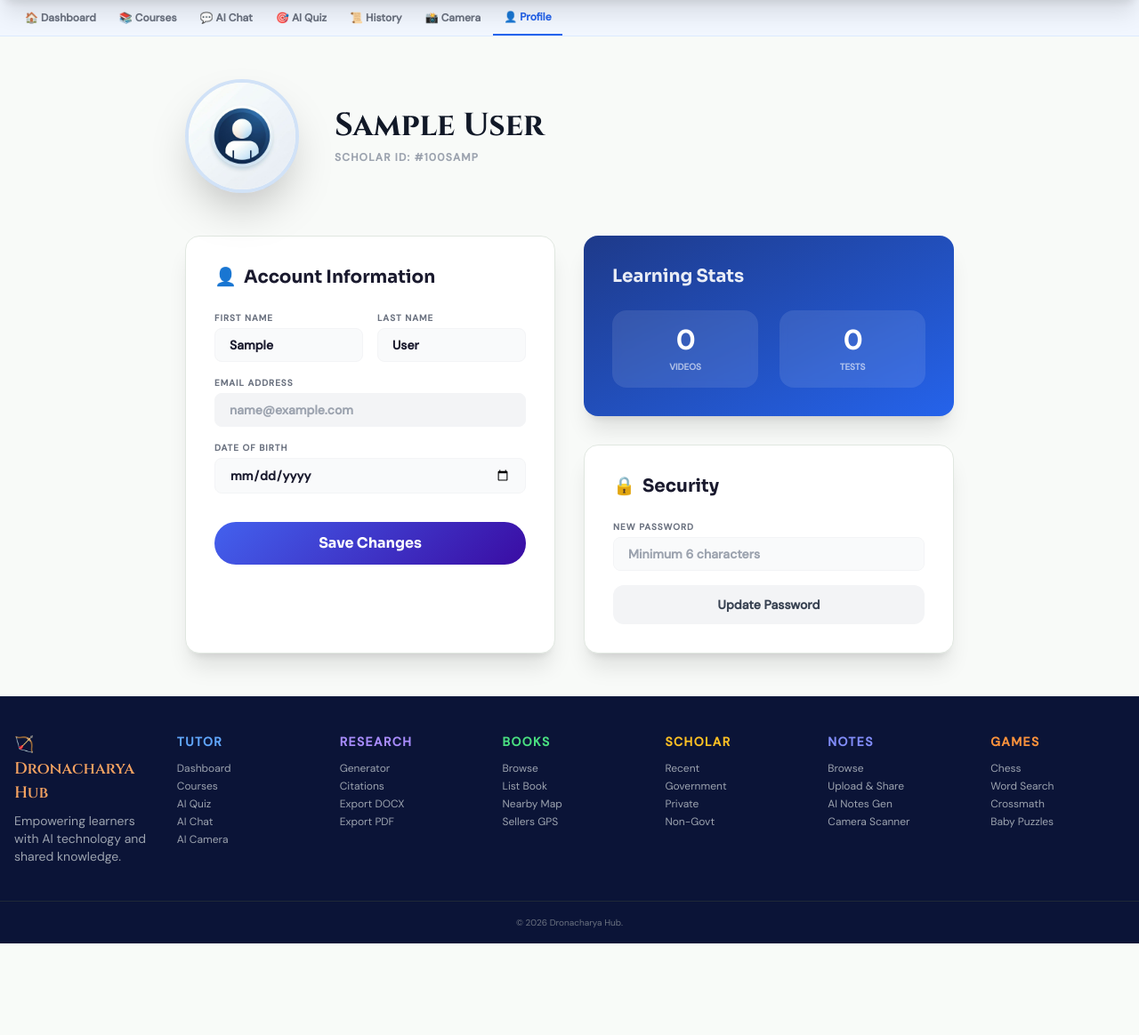
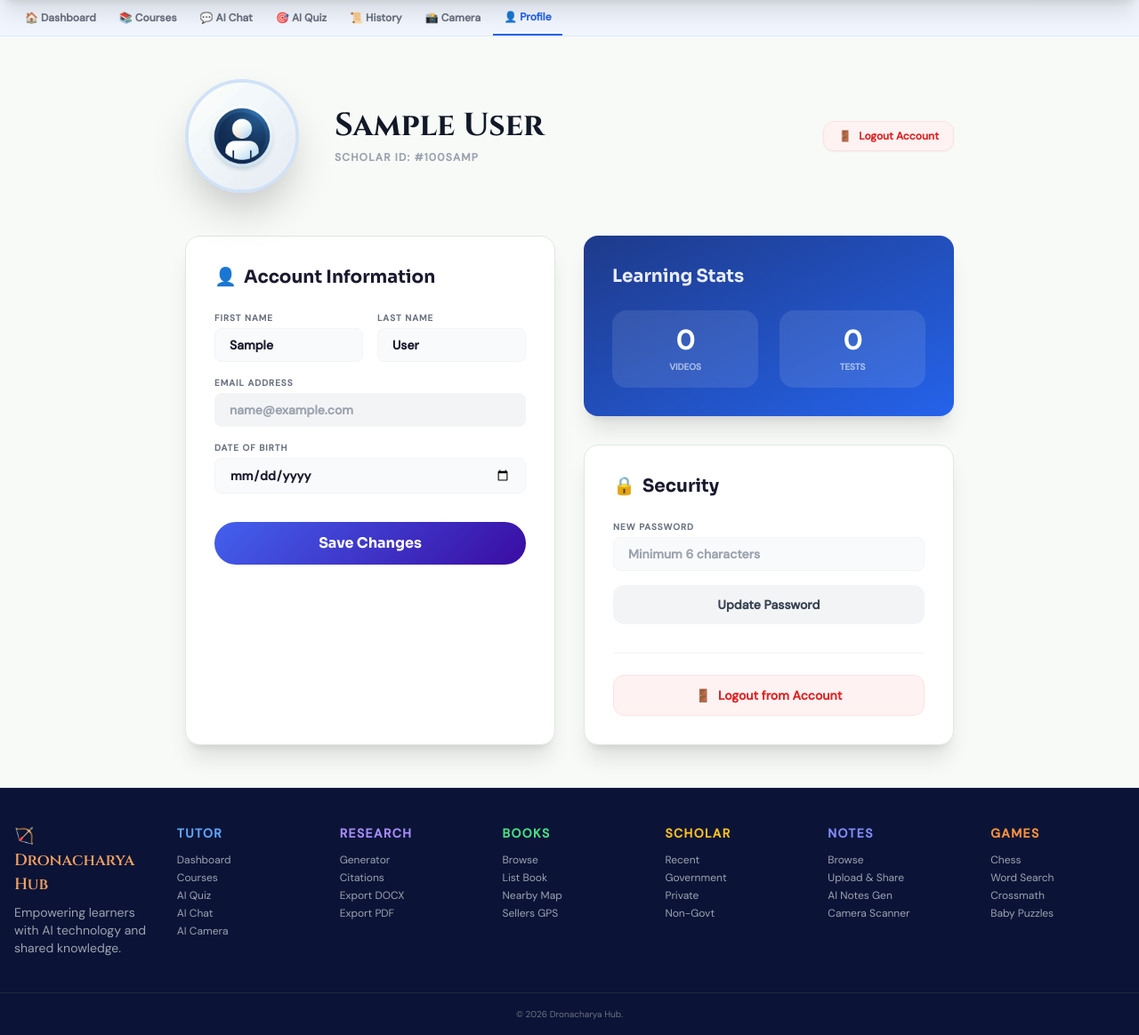
Before and after one commit to Vinay12BM/Dronacharya_hub, a Flask app: page /tutor/profile in a window 1280 px wide. Shown: the part 68-1232 px from the top of the page at 89% size. Before the commit the page ends 1129 px from the top, so only its background shows below. Run offline with Flask 3, Linux system fonts and the light colour scheme; the visitor is signed in with stand-in values (Sample User, id 1); data comes from the database, SQL or seed files in the repository; data that the repository does not hold is empty; parts of the project's set-up code (start-up, migrations or seed data) failed here and were passed over; some libraries are stand-ins or nearby versions.

Commit message:
Added logout button to profile page and expanded research language support (Kannada + 6 Global languages)

```diff
--- a/templates/tutor/profile.html
+++ b/templates/tutor/profile.html
@@ -10,9 +10,14 @@
             <div class="absolute inset-0 flex items-center justify-center opacity-0 group-hover:opacity-100 transition text-white font-bold text-xs uppercase bg-black/40 rounded-full">Change Pic</div>
         </label>
     </div>
-    <div>
-        <h1 style="font-family:'Cinzel',serif;" class="text-4xl font-bold text-gray-900 mb-2">{{ current_user.first_name }} {{ current_user.last_name }}</h1>
-        <p class="text-gray-400 font-bold uppercase tracking-widest text-xs">Scholar ID: #{{ current_user.id }}00{{ current_user.username[:4]|upper }}</p>
+    <div class="flex-grow flex items-center justify-between">
+        <div>
+            <h1 style="font-family:'Cinzel',serif;" class="text-4xl font-bold text-gray-900 mb-2">{{ current_user.first_name }} {{ current_user.last_name }}</h1>
+            <p class="text-gray-400 font-bold uppercase tracking-widest text-xs">Scholar ID: #{{ current_user.id }}00{{ current_user.username[:4]|upper }}</p>
+        </div>
+        <a href="{{ url_for('tutor.logout') }}" class="hidden sm:flex items-center gap-2 bg-red-50 text-red-600 px-4 py-2 rounded-xl text-xs font-bold hover:bg-red-100 transition border border-red-100 shadow-sm">
+            <span>🚪</span> Logout Account
+        </a>
     </div>
   </div>
 
@@ -73,6 +78,12 @@
                 </div>
                 <button type="submit" class="w-full bg-gray-100 text-gray-700 py-3 font-bold rounded-xl hover:bg-gray-200 transition text-sm">Update Password</button>
             </form>
+
+            <div class="mt-8 pt-6 border-t border-gray-100">
+                <a href="{{ url_for('tutor.logout') }}" class="w-full flex items-center justify-center gap-2 bg-red-50 text-red-600 py-3 font-bold rounded-xl hover:bg-red-100 transition text-sm border border-red-100">
+                    <span>🚪</span> Logout from Account
+                </a>
+            </div>
         </div>
     </div>
   </div>
```
Also changed, not shown: templates/research/index.html (+7 -0 lines).
